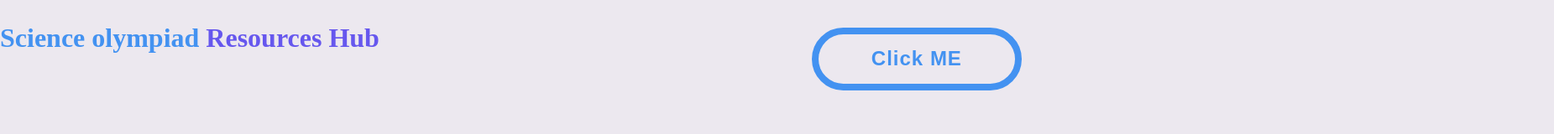
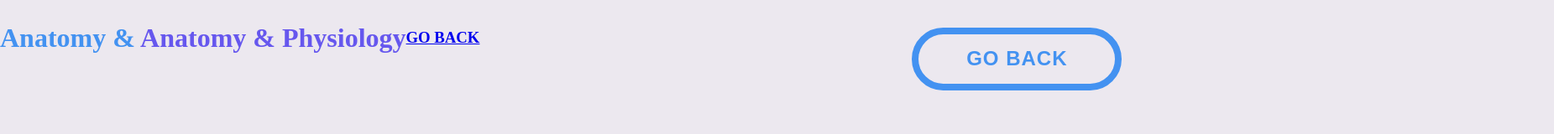
Before and after one commit to NoohGOAT/Anatomy-Physiology, a plain HTML site: page Index.html in a window 1280 px wide. Shown: the whole page at 84% size, 1851 px wide, since content can reach past the window. Drawn offline with Linux system fonts and the light colour scheme.

Commit message:
Update Index.html

```diff
--- a/Index.html
+++ b/Index.html
@@ -4,10 +4,10 @@
             <link rel="stylesheet" href="style.css"
             <center>
 
-                <title>Science Olympiad Resources Hub</title>
+                <title>Anatomy & Physiology</title>
 
-                <h1 style="color: #4392f1;"><strong>Science olympiad <b style="color: #6657ee;">Resources Hub</b></strong></h1>
-
+                <h1 style="color: #4392f1;"><strong>Anatomy &  <b style="color: #6657ee;">Anatomy & Physiology</b></strong></h1>
+               <h3> <a href="noohgoat.github.io/SOINC/">GO BACK</a></h3>
             </center>
 
 
@@ -27,7 +27,7 @@
 <a href="file:///C:/Users/siddnoo31/OneDrive%20-%20issaquah.wednet.edu/NEW%20WEBSITE/Math.html">
     <div class="btn-contanier">
         <button class="btn">
-            <span>Click ME<span>
+            <span>GO BACK<span>
                 <img src="check-icon1.jpg" width="62" height="62"
 
             </button>
```
